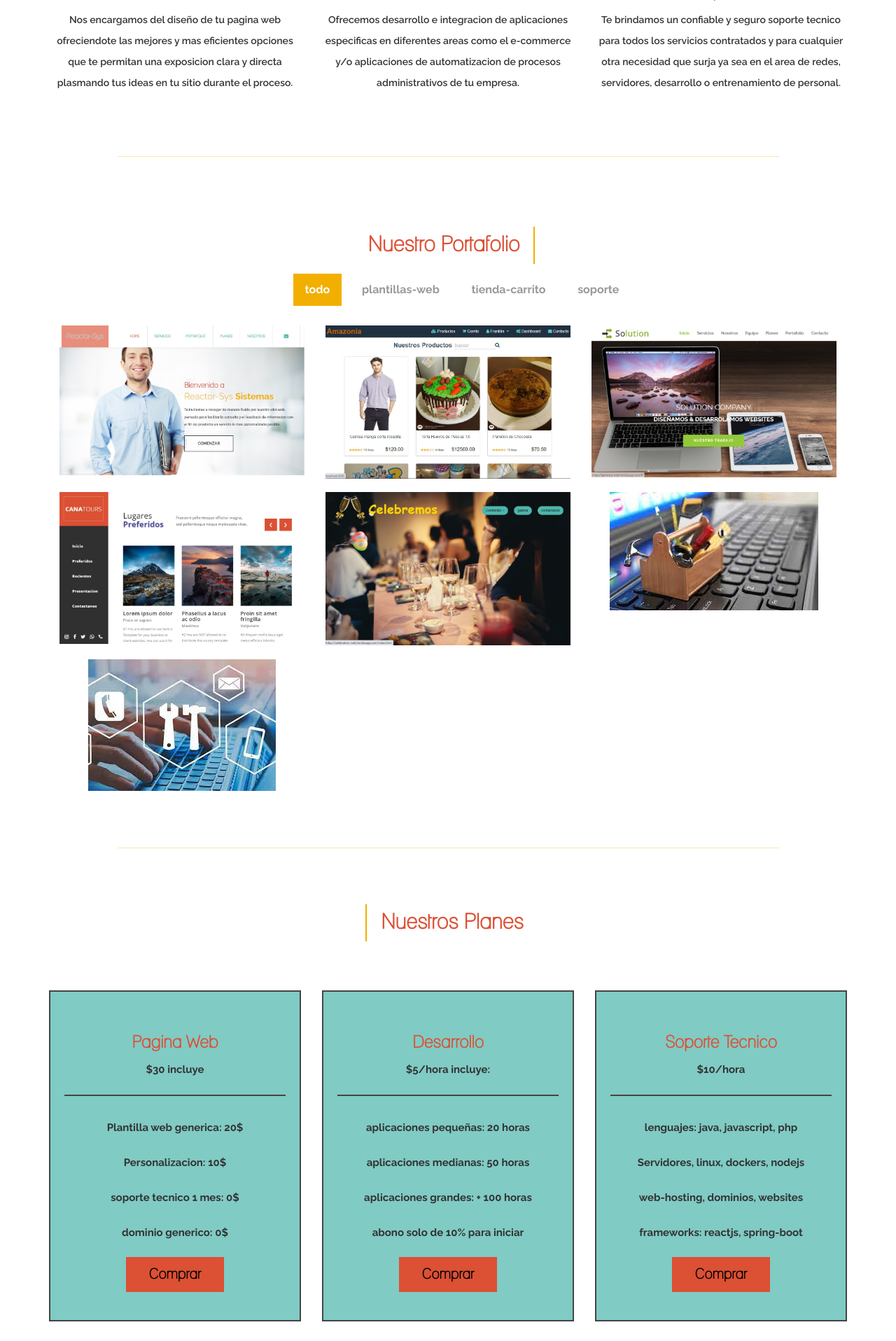
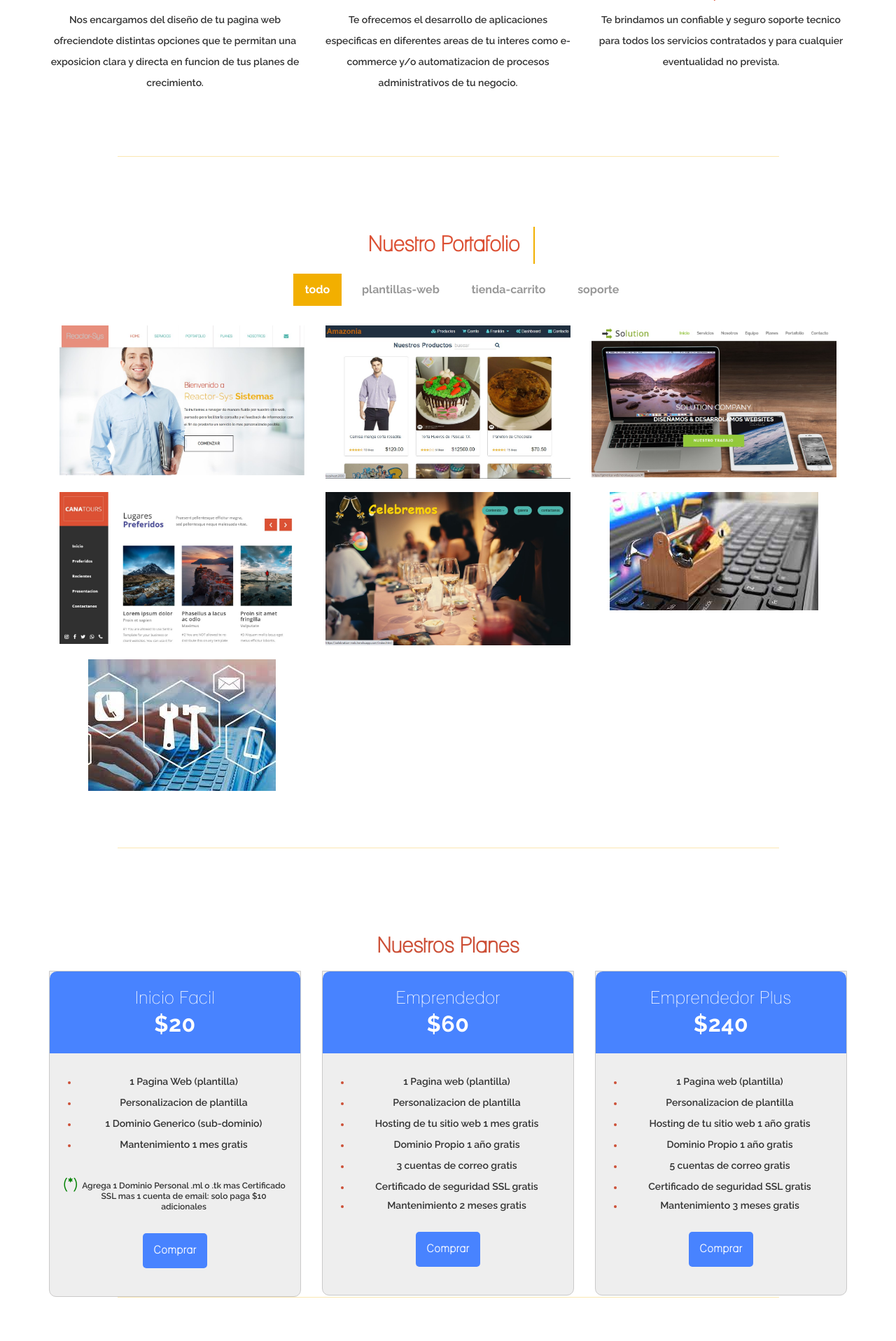
Before and after one commit to skynetfrank/reactor-web, a PHP site: page / in a window 1280 px wide. Shown: the part 1044-2960 px from the top of the page at 70% size. Run offline with PHP 8.4, Linux system fonts and the light colour scheme.

Commit message:
cambios para subir al web-hosting

```diff
--- a/css/style.css
+++ b/css/style.css
@@ -305,60 +305,129 @@ h4 {
   display: block;
 }
 
-/* pricing section */
-#pricing {
-  padding-top: 60px;
-  padding-bottom: 80px;
+.section-heading {
   text-align: center;
+  margin-top: 125px;
 }
-#pricing h2 {
-  border-left: 2px solid #f2af00;
+
+.section-heading span {
+  font-size: 30px;
+  display: block;
+  margin: 0px 0px 20px 0px;
+  color: #cc4f36;
+  font-weight: bolder;
+}
+
+.section-heading h2 {
+  margin-bottom: 0px;
+  margin-top: 14px;
+  font-size: 23px;
+  font-weight: 600;
+  color: #232323;
+  letter-spacing: 0.5px;
+}
+
+.blue-button a {
   display: inline-block;
-  padding: 10px 10px 10px 20px;
+  border-radius: 5px;
+  background-color: #4883ff;
+  color: #fff;
+  font-size: 15px;
+  font-weight: 700;
+  letter-spacing: 0.75px;
+  padding: 10px 16px;
+  text-decoration: none;
+  transition: all 0.2s;
 }
-#pricing .plan {
-  border: 2px solid #444;
-  padding: 20px 20px 40px 20px;
-  margin-top: 60px;
-  background-color: #80cbc4;
+
+
+
+
+.blue-button a:hover {
+  background-color: #cc4f36;
 }
-#pricing .plan .plan-title {
-  border-bottom: 2px solid #444;
-  padding: 20px 10px 20px 10px;
-  margin-bottom: 20px;
+
+/* pricing-table section */
+section.pricing-tables .table-item {
+  text-align: center;
+  border: 0.5px solid #cac9c9;
+  background-color: #eeeeee;
+  border-bottom-right-radius: 10px;
+  border-bottom-left-radius: 10px;
+  padding: 0px 0px 40px 0px;
 }
-#pricing .plan small,
-#pricing .plan ul li {
-  font-family: "Raleway", sans-serif;
-  font-weight: bold;
-  font-size: 15px;
+
+section.pricing-tables .table-item .top-content {
+  background-color: #4883ff;
+  padding: 25px 30px 20px 30px;
+  color: #fff;
+  border-top-right-radius: 10px;
+  border-top-left-radius: 10px;
 }
-#pricing .plan ul {
-  padding: 0;
+
+section.pricing-tables .table-item .top-content h4 {
+  font-size: 25px;
+  font-weight: 500;
+  letter-spacing: 0.5px;
+  margin: 0px;
+  margin-bottom: 0px;
 }
-#pricing .plan ul li {
-  display: block;
-  padding: 10px 0px 10px 0px;
+
+section.pricing-tables .table-item .top-content h1 {
+  font-size: 32px;
+  font-weight: 700;
+  letter-spacing: 0.5px;
+  margin-top: 5px;
+  margin-bottom: 5px;
+}
+
+section.pricing-tables .table-item ul {
+  margin: 30px 0px !important;
+}
+
+section.pricing-tables .table-item ul li {
+  margin: 10px 0px;
+  line-height: 20px;
+}
+
+section.pricing-tables .table-item ul li p {
+padding-right: 15px;
+}
+
+::marker{
+  color:#cc4f36;
+}
+
+section.pricing-tables .table-item.item1{
+
+}
+
+
+
+section.pricing-tables .table-item.item1 ul li:last-child::marker {
+  content: "(*)";
+  color: green;
+  font-size: 20px;
   font-weight: bold;
 }
-#pricing .plan .btn {
-  background: #dc5034;
-  border: none;
-  border-radius: 0px;
-  color: #000;
-  font-weight: bolder;
-  font-size: 20px;
-  width: 140px;
-  height: 50px;
-  transition: all 0.4s ease-in-out;
-  -webkit-transition: all 0.4s ease-in-out;
-  -moz-transition: all 0.4s ease-in-out;
-  -ms-transition: all 0.4s ease-in-out;
+
+section.pricing-tables .table-item.item1 ul li:last-child{
+  margin-top: 40px;
+  margin-bottom: 0;
 }
-#pricing .plan .btn:hover {
-  background: #f2af00;
-  border-color: transparent;
+
+section.pricing-tables .table-item ul li:last-child {
+  line-height: 15px;
 }
+
+.asteriscos {
+  font-size: 12px;
+  margin-bottom: 0;
+}
+
+
+
+
 
 /* contact section */
 #contact {
--- a/index.html
+++ b/index.html
@@ -1,5 +1,6 @@
 <!DOCTYPE html>
 <html lang="en">
+<!--Servidor subido Reactor-Sietmas 07 de mayo de 2021-->
 
 <head>
 	<meta charset="utf-8">
@@ -7,7 +8,7 @@
 	<meta name="viewport" content="width=device-width, initial-scale=1">
 	<meta name="keywords" content="">
 	<meta name="description" content="">
-	<title>Reactor-sys-web</title>
+	<title>Reactor-Sistemas</title>
 	<!-- stylesheet css -->
 	<link rel="stylesheet" href="css/bootstrap.min.css">
 	<link rel="stylesheet" href="css/font-awesome.min.css">
@@ -27,13 +28,10 @@
 		window.onload = function () {
 			document.getElementById('contact-form').addEventListener('submit', function (event) {
 				event.preventDefault();
-				// generate a five digit number for the contact_number variable
-				//	this.contact_number.value = Math.random() * 100000 | 0;
 				this.id_site.value = 'reactor-sys';
-				// these IDs from the previous steps
 				emailjs.sendForm('service_ehpi6v9', 'template_tqe2w2x', this)
 					.then(function () {
-						alert('Tu mensaje fue enviado con exito!... espera nuestra respuesta pronto.');
+						alert('Tu mensaje fue enviado con exito!... Te responderemos a la brevedad.');
 						document.getElementById('name').value = '';
 						document.getElementById('email').value = '';
 						document.getElementById('subject').value = '';
@@ -44,11 +42,9 @@
 			});
 		}
 	</script>
-
 </head>
 
 <body data-spy="scroll" data-target=".navbar-collapse">
-
 	<!-- navigation -->
 	<div class="navbar navbar-default navbar-fixed-top" role="navigation">
 		<div class="container">
@@ -58,28 +54,30 @@
 					<span class="icon icon-bar"></span>
 					<span class="icon icon-bar"></span>
 				</button>
-				<a href="#home" class="navbar-brand smoothScroll">Reactor-Sys</a>
+				<a href="#home" class="navbar-brand smoothScroll">Reactor-Sis</a>
 			</div>
 			<div class="collapse navbar-collapse">
 				<ul class="nav navbar-nav navbar-right">
-					<li><a href="#home" class="smoothScroll">HOME</a></li>
+					<li><a href="#home" class="smoothScroll">INICIO</a></li>
 					<li><a href="#service" class="smoothScroll">SERVICIOS</a></li>
 					<li><a href="#portfolio" class="smoothScroll">PORTAFOLIO</a></li>
-					<li><a href="#pricing" class="smoothScroll">PLANES</a></li>
+					<li><a href="#pricing-tables" class="smoothScroll">PLANES</a></li>
 					<li><a href="#about" class="smoothScroll">NOSOTROS</a></li>
-					<li><a href="#contact" class="smoothScroll"><i class="fa fa-envelope fa-lg" id="envelope"></i></a></li>
+					<li><a href="#contact" class="smoothScroll">
+							<i class="fa fa-envelope fa-lg" id="envelope"></i>
+						</a>
+					</li>
 				</ul>
 			</div>
 		</div>
 	</div>
-
 	<!-- home section -->
 	<div id="home">
 		<div class="container">
 			<div class="row">
 				<div class="col-md-offset-6 col-md-6 col-sm-offset-6 col-sm-6">
 					<h2>Bienvenido a</h2>
-					<h1>Reactor-Sys <strong>Sistemas</strong></h1>
+					<h1>Reactor <strong>Sistemas</strong></h1>
 					<p>Te invitamos a navegar de manera fluida por nuestro sitio web,
 						pensado para facilitar la consulta y el feedback de informacion con el fin de prestarte un servicio lo mas
 						personalizado posible.</p>
@@ -99,22 +97,21 @@
 				<div class="col-md-4 col-sm-4 circulo">
 					<i class="fa fa-laptop"></i>
 					<h3>Diseño</h3>
-					<p>Nos encargamos del diseño de tu pagina web ofreciendote las mejores y mas eficientes opciones
-						que te permitan una exposicion clara y directa plasmando tus ideas en tu sitio durante el proceso.
+					<p>Nos encargamos del diseño de tu pagina web ofreciendote distintas opciones
+						que te permitan una exposicion clara y directa en funcion de tus planes de crecimiento.
 					</p>
 				</div>
 				<div class="col-md-4 col-sm-4 circulo">
 					<i class="fa fa-cubes"></i>
 					<h3>Desarrollo</h3>
-					<p>Ofrecemos desarrollo e integracion de aplicaciones especificas en diferentes areas como el e-commerce
-						y/o aplicaciones de automatizacion de procesos administrativos de tu empresa.</p>
+					<p>Te ofrecemos el desarrollo de aplicaciones especificas en diferentes areas de tu interes como e-commerce
+						y/o automatizacion de procesos administrativos de tu negocio.</p>
 				</div>
 				<div class="col-md-4 col-sm-4 circulo">
 					<i class="fa fa-cogs"></i>
 					<h3>Soporte</h3>
-					<p>Te brindamos un confiable y seguro soporte tecnico para todos los servicios contratados y para
-						cualquier otra necesidad que surja ya sea en el area de redes, servidores, desarrollo o entrenamiento de
-						personal.
+					<p>Te brindamos un confiable y seguro soporte tecnico para todos los servicios contratados
+						y para cualquier eventualidad no prevista.
 					</p>
 				</div>
 			</div>
@@ -131,9 +128,6 @@
 			<div class="col-md-1 col-sm-1"></div>
 		</div>
 	</div>
-
-
-
 
 	<!-- portfolio section -->
 	<div id="portfolio">
@@ -179,8 +173,8 @@
 								</div>
 
 								<div class="iso-box soporte col-md-4 col-sm-4 col-xs-12">
-									<a href="images/soporte3.jpg" data-lightbox-gallery="portfolio-gallery"><img
-											src="images/soporte3.jpg" alt="portfolio img"></a>
+									<a href="images/soporte3.jpg" data-lightbox-gallery="portfolio-gallery"><img src="images/soporte3.jpg"
+											alt="portfolio img"></a>
 								</div>
 
 								<div class="iso-box soporte col-md-4 col-sm-4 col-xs-12">
@@ -208,63 +202,119 @@
 	</div>
 
 	<!-- pricing section -->
-	<div id="pricing">
+	<section id="pricing-tables" class="pricing-tables">
 		<div class="container">
 			<div class="row">
-				<div class="col-md-12 col-sm-12">
-					<h2>Nuestros Planes</h2>
+				<div class="col-md-12">
+					<div class="section-heading">
+						<span>Nuestros Planes</span>
+					</div>
 				</div>
-				<div class="col-md-4 col-sm-6 col-xs-10">
-					<div class="plan">
-						<div class="plan-title">
-							<h3>Pagina Web</h3>
-							<small>$30 incluye</small>
+			</div>
+			<div class="row">
+				<div class="col-md-4">
+					<div class="table-item item1">
+						<div class="top-content">
+							<h4>Inicio Facil</h4>
+							<h1>$20</h1>
+						</div>
+						<ul>
+							<li>
+								<p>1 Pagina Web (plantilla)</p>
+							</li>
+							<li>
+								<p>Personalizacion de plantilla</p>
+							</li>
+							<li>
+								<p>1 Dominio Generico (sub-dominio)</p>
+							</li>
+							<li>
+								<p>Mantenimiento 1 mes gratis</p>
+							</li>
+
+							<li class="asterisco-li">
+								<p class="asteriscos">Agrega 1 Dominio Personal .ml o .tk mas Certificado SSL
+									mas 1 cuenta de email: solo paga $10 adicionales</p>
+							</li>
+						</ul>
+						<div class="blue-button item1">
+							<a href="#">Comprar</a>
+						</div>
+					</div>
+				</div>
+				<div class="col-md-4">
+					<div class="table-item">
+						<div class="top-content">
+							<h4>Emprendedor</h4>
+							<h1>$60</h1>
 
 						</div>
 						<ul>
-							<li>Plantilla web generica: 20$</li>
-							<li>Personalizacion: 10$</li>
-							<li>soporte tecnico 1 mes: 0$</li>
-							<li>dominio generico: 0$</li>
+							<li>
+								<p>1 Pagina web (plantilla)</p>
+							</li>
+							<li>
+								<p>Personalizacion de plantilla</p>
+							</li>
+							<li>
+								<p>Hosting de tu sitio web 1 mes gratis</p>
+							</li>
+							<li>
+								<p>Dominio Propio 1 año gratis</p>
+							</li>
+							<li>
+								<p>3 cuentas de correo gratis</p>
+							</li>
+							<li>
+								<p>Certificado de seguridad SSL gratis</p>
+							</li>
+							<li>
+								<p>Mantenimiento 2 meses gratis</p>
+							</li>
 						</ul>
-						<button class="btn btn-warning">Comprar</button>
+						<div class="blue-button">
+							<a href="#">Comprar</a>
+						</div>
 					</div>
 				</div>
-				<div class="col-md-4 col-sm-6 col-xs-10">
-					<div class="plan">
-						<div class="plan-title">
-							<h3>Desarrollo </h3>
-							<small>$5/hora</small>
-							<small> incluye:</small>
+				<div class="col-md-4">
+					<div class="table-item">
+						<div class="top-content">
+							<h4>Emprendedor Plus</h4>
+							<h1>$240</h1>
+
 						</div>
 						<ul>
-							<li>aplicaciones pequeñas: 20 horas</li>
-							<li>aplicaciones medianas: 50 horas</li>
-							<li>aplicaciones grandes: + 100 horas</li>
-							<li>abono solo de 10% para iniciar</li>
+							<li>
+								<p>1 Pagina web (plantilla)</p>
+							</li>
+							<li>
+								<p>Personalizacion de plantilla</p>
+							</li>
+							<li>
+								<p>Hosting de tu sitio web 1 año gratis</p>
+							</li>
+							<li>
+								<p>Dominio Propio 1 año gratis</p>
+							</li>
+							<li>
+								<p>5 cuentas de correo gratis</p>
+							</li>
+							<li>
+								<p>Certificado de seguridad SSL gratis</p>
+							</li>
+							<li>
+								<p>Mantenimiento 3 meses gratis</p>
+							</li>
 						</ul>
-						<button class="btn btn-warning">Comprar</button>
-					</div>
-				</div>
-				<div class="col-md-4 col-sm-6 col-xs-10">
-					<div class="plan">
-						<div class="plan-title">
-							<h3>Soporte Tecnico</h3>
-							<small>$10/hora</small>
-							<small></small>
+						<div class="blue-button">
+							<a href="#">Comprar</a>
 						</div>
-						<ul>
-							<li>lenguajes: java, javascript, php</li>
-							<li>Servidores, linux, dockers, nodejs </li>
-							<li>web-hosting, dominios, websites</li>
-							<li>frameworks: reactjs, spring-boot </li>
-						</ul>
-						<button class="btn btn-warning">Comprar</button>
 					</div>
 				</div>
 			</div>
 		</div>
-	</div>
+	</section>
 
 	<!-- divider section -->
 	<div class="container">
@@ -323,27 +373,16 @@
 				<div class="col-md-3 col-sm-6">
 					<img src="images/febb_foto.jpg" class="img-responsive" alt="team img">
 					<h3>Ing. Frank Bolivar</h3>
-					<h4 id="team-title">Desarrollador Senior</h4>
+					<h4 id="team-title">Jefe de Desarrollo</h4>
 				</div>
 				<div class="col-md-3 col-sm-6">
 					<img src="images/team2.jpg" class="img-responsive" alt="team img">
 					<h3>Ing. Chale Leon</h3>
-					<h4 id="team-title">Desarrollador Senior</h4>
-				</div>
-				<div class="col-md-3 col-sm-6">
-					<img src="images/team3.jpg" class="img-responsive" alt="team img">
-					<h3>Jorge Caminos</h3>
-					<h4 id="team-title">Desarrollador Junior</h4>
-				</div>
-				<div class="col-md-3 col-sm-6">
-					<img src="images/team4.jpg" class="img-responsive" alt="team img">
-					<h3>Maria Sandar</h3>
-					<h4 id="team-title">Desarrollador Junior</h4>
+					<h4 id="team-title">Jefe de Soporte Tecnico</h4>
 				</div>
 			</div>
 		</div>
 	</div>
-
 	<!-- divider section -->
 	<div class="container">
 		<div class="row">
--- a/index.php
+++ /dev/null
@@ -1,5 +0,0 @@
-<?php
-
-include_once("index.html")
-
-?>
```
Also changed, not shown: other parts of css/style.css (+34 -60 lines), css/planes-2.css (added, +91 -0 lines), css/planes-2.html (added, +71 -0 lines), images/chale_foto.png (deleted), images/contact-bg.jpg (deleted), images/escribenos.jpg (deleted), images/portfolio-img1.jpg (deleted), images/portfolio-img2.jpg (deleted), images/portfolio-img3.jpg (deleted), images/portfolio-img4.jpg (deleted), images/portfolio-img5.jpg (deleted), images/portfolio-img7.jpg (deleted), images/portfolio-img8.jpg (deleted), images/team1.jpg (deleted), 2 more files. Lines whose indentation alone changed are shown as unchanged.
